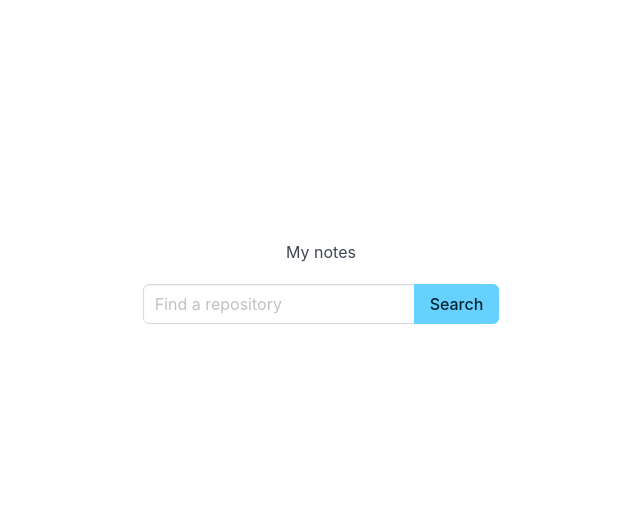
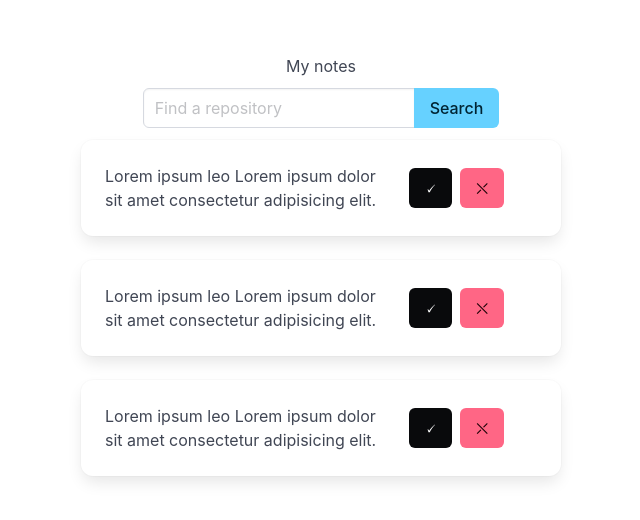
Before and after one commit to Daniil727/Vue-js-Composition-API, a Vue app: page / in a window 1280 px wide. Shown: the part 128-648 px from the top of the page, without its empty margins (319-959 px from the left). Built offline with nearby package versions, Linux system fonts and the light colour scheme.

Commit message:
Intermediate: adding card

```diff
--- a/src/App.vue
+++ b/src/App.vue
@@ -4,12 +4,29 @@
       <h1>My notes</h1>
     </div>
 
-    <div class="field has-addons">
+    <div class="field has-addons-centered has-addons">
       <div class="control">
         <input class="input" type="text" placeholder="Find a repository" />
       </div>
       <div class="control">
         <button class="button is-info">Search</button>
+      </div>
+    </div>
+
+    <div v-for="i in 3" :key="i" class="card mb-5">
+      <div class="card-content">
+        <div class="content">
+          <div class="columns is-mobile is-vcentered">
+            <div class="column is-left">
+              Lorem ipsum leo Lorem ipsum dolor sit amet consectetur adipisicing
+              elit.
+            </div>
+            <div class="column is-4 is-text-right ">
+              <button class="button is-black">&#128504;</button>
+              <button class="button is-danger ml-2">&#9932;</button>
+            </div>
+          </div>
+        </div>
       </div>
     </div>
   </div>
@@ -22,10 +39,10 @@
 
 .notes {
   margin: 0 auto;
-  max-width: 800px;
-  padding: 20px;
+  max-width: 500px;
+  padding: 10px;
 }
 .titleOfNotes {
-  padding: 20px;
+  padding: 10px;
 }
 </style>
```
